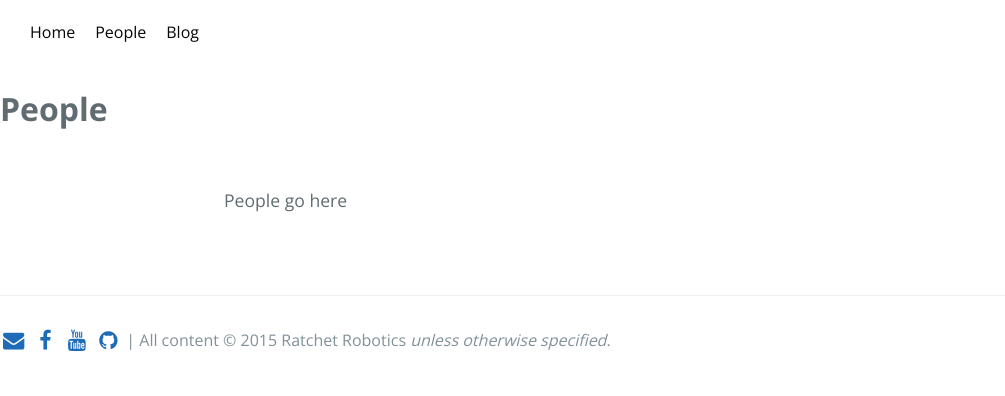
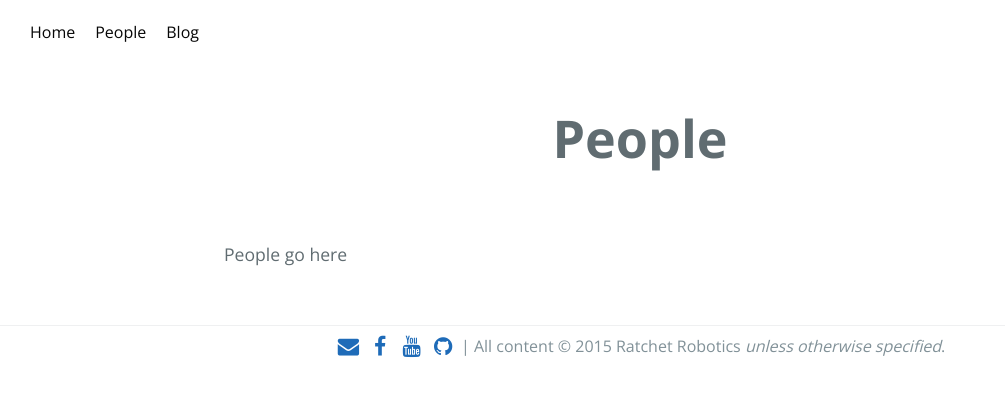
Before and after one commit to FTC-6806/ftc-6806.github.io, a Jekyll site: the page built from people.md, in a window 1280 px wide. Shown: the top 396 px of the page, without its empty margins (0-1005 px from the left). Built offline with Jekyll 4.4.1, drawn with Linux system fonts in a browser that asks for light colours; nearby versions of some CDN libraries.

Commit message:
Add .pull-center, add .page-title, tweak .site-footer

```diff
--- a/_sass/_base.scss
+++ b/_sass/_base.scss
@@ -1,5 +1,9 @@
 $large-breakpoint: 64em;
 $medium-breakpoint: 42em;
+
+.pull-center {
+  text-align: center;
+}
 
 @mixin large {
   @media screen and (min-width: #{$large-breakpoint}) {
@@ -137,6 +141,23 @@
 
   @include small {
     font-size: 1rem;
+  }
+}
+
+.page-title {
+  margin-bottom: 2rem;
+  font-weight: bold;
+  text-align: center;
+  @include large {
+    font-size: 3.25rem;
+  }
+
+  @include medium {
+    font-size: 2.25rem;
+  }
+
+  @include small {
+    font-size: 1.75rem;
   }
 }
 
@@ -317,8 +338,8 @@
 }
 
 .site-footer {
-  padding-top: 2rem;
-  margin-top: 2rem;
+  padding-top: .5rem;
+  margin-top: .5rem;
   border-top: solid 1px #eff0f1;
 
   @include large {
```
